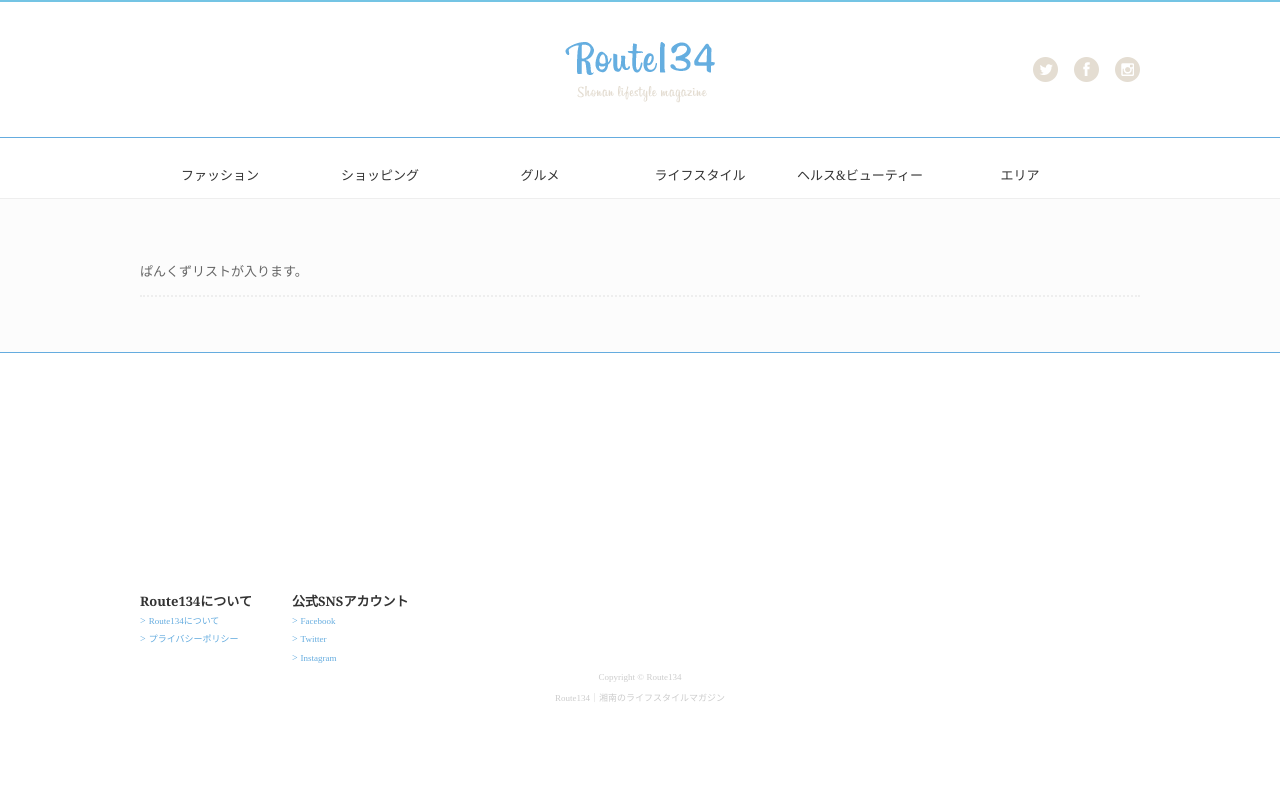
After one commit to project-SY/route134, a PHP site: page /single.php in a window 1280 px wide. The commit adds this page. Run offline with PHP 8.4, Linux system fonts and the light colour scheme.

Commit message:
single.php

```diff
--- a/css/sub_pc.css
+++ b/css/sub_pc.css
@@ -1,3 +1,16 @@
 /* ------------------------------------
 ◆　single
 ------------------------------------ */
+
+#single {
+}
+
+#pankuzu {
+padding:15px 0;
+border-bottom:2px dotted #eeeeee;
+font-family: YuGo;
+color:  #666666;
+font-weight: 500;
+text-align: left;
+transform: scaleY(1.001);
+}
--- /dev/null
+++ b/single.php
@@ -0,0 +1,9 @@
+<?php include('header.php'); ?>
+	<div id="single" class="content-width">
+		<div class="contents-area clearfix">
+			<div id="pankuzu">
+			ぱんくずリストが入ります。
+			</div>
+		</div><!-- contents-area end -->
+	</div><!-- single end -->
+<?php include('footer.php'); ?>
```
